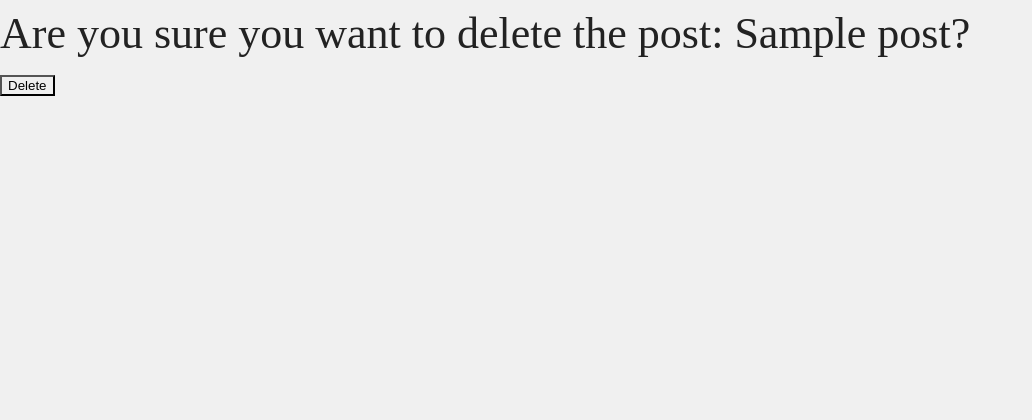
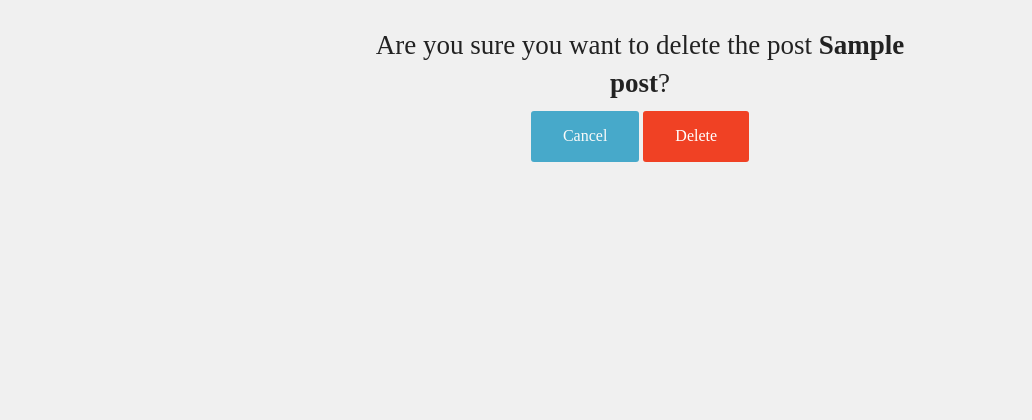
Before and after one commit to ericmok/djangosimpleblog, a Django app: a page that uses templates/blogs/posts_delete.html in a window 1280 px wide. Shown: the top 420 px of the page, without its empty margins (0-1032 px from the left). After the commit the page ends 162 px from the top, so only its background shows below. Run offline with Django 3.2, Linux system fonts and the light colour scheme; tables that the repository leaves empty hold one stand-in row (values such as "Sample post").

Commit message:
Added test and more changes to post delete view

```diff
--- a/blogs/test_views.py
+++ b/blogs/test_views.py
@@ -127,11 +127,13 @@ class PostViews(TestCase):
     def test_POST_delete_post_view(self):
         user = User.objects.create_user(username='asdf', password='asdf')
         new_post = Post.objects.create_with_edition(title='Another', author=user, text='This is a test.')
+        new_edition = Edition.objects.create(post=new_post, text='blah')
 
         self.client.login(username='asdf', password='asdf')
         response = self.client.post(reverse('posts-delete', kwargs={'slug': new_post.slug}))
         self.assertEqual(response.status_code, 302)
         self.assertEqual(Post.objects.count(), 0)
+        self.assertEqual(Edition.objects.count(), 0)
 
     def test_delete_post_no_slug(self):
         user = User.objects.create_user(username='asdf', password='asdf')
--- a/templates/blogs/posts_delete.html
+++ b/templates/blogs/posts_delete.html
@@ -5,10 +5,16 @@
 {% endblock %}
 
 {% block fullcontent %}
-    <h1>Are you sure you want to delete the post: {{ object.title }}?</h1>
+    <br/>
+    <div class="row">
+        <div class="small-12 medium-7 small-centered columns text-center">
+            <h3>Are you sure you want to delete the post <strong>{{ object.title }}</strong>?</h3>
 
-    <form method="POST" action="?">
-        {% csrf_token %}
-        <input type="submit" value="Delete" />
-    </form>
+            <form method="POST" action="?">
+                {% csrf_token %}
+                <a class="button radius disabled" href="{% url 'posts-detail' object.slug %}">Cancel</a>
+                <input class="button radius alert" type="submit" value="Delete" />
+            </form>
+        </div>
+    </div>
 {% endblock %}
--- a/templates/blogs/posts_detail.html
+++ b/templates/blogs/posts_detail.html
@@ -8,9 +8,11 @@
 {% endblock %}
 
 {% block corneractions %}
-<br/>
     {% if post.author == user %}
+        <br/>
         <a class="button small round info" href="{% url 'posts-update' post.slug %}">Update Post</a>
+        <br/>
+        <a class="button small radius alert" href="{% url 'posts-delete' post.slug %}">Delete Post</a>
     {% endif %}
 {% endblock %}
 
```
